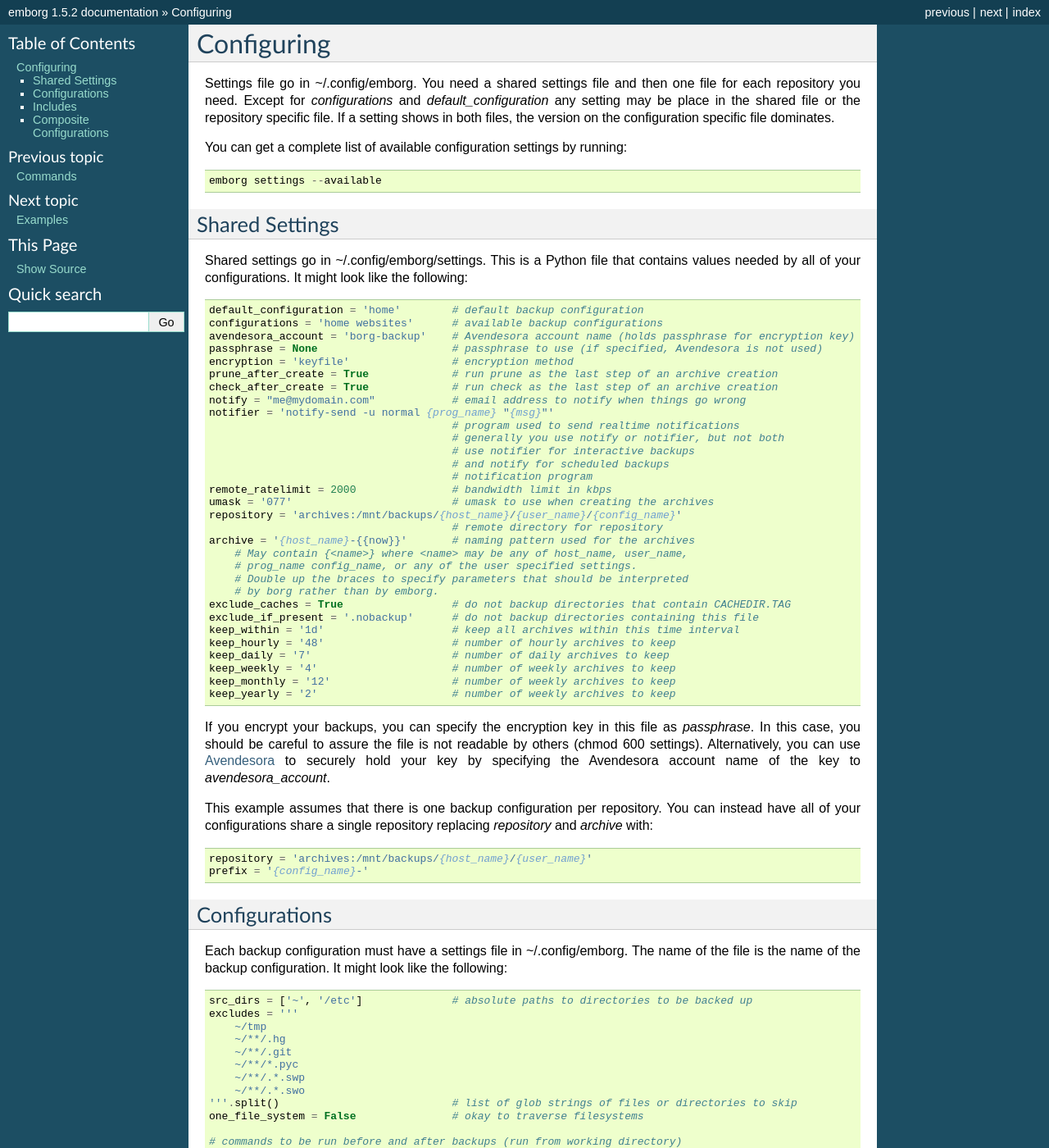
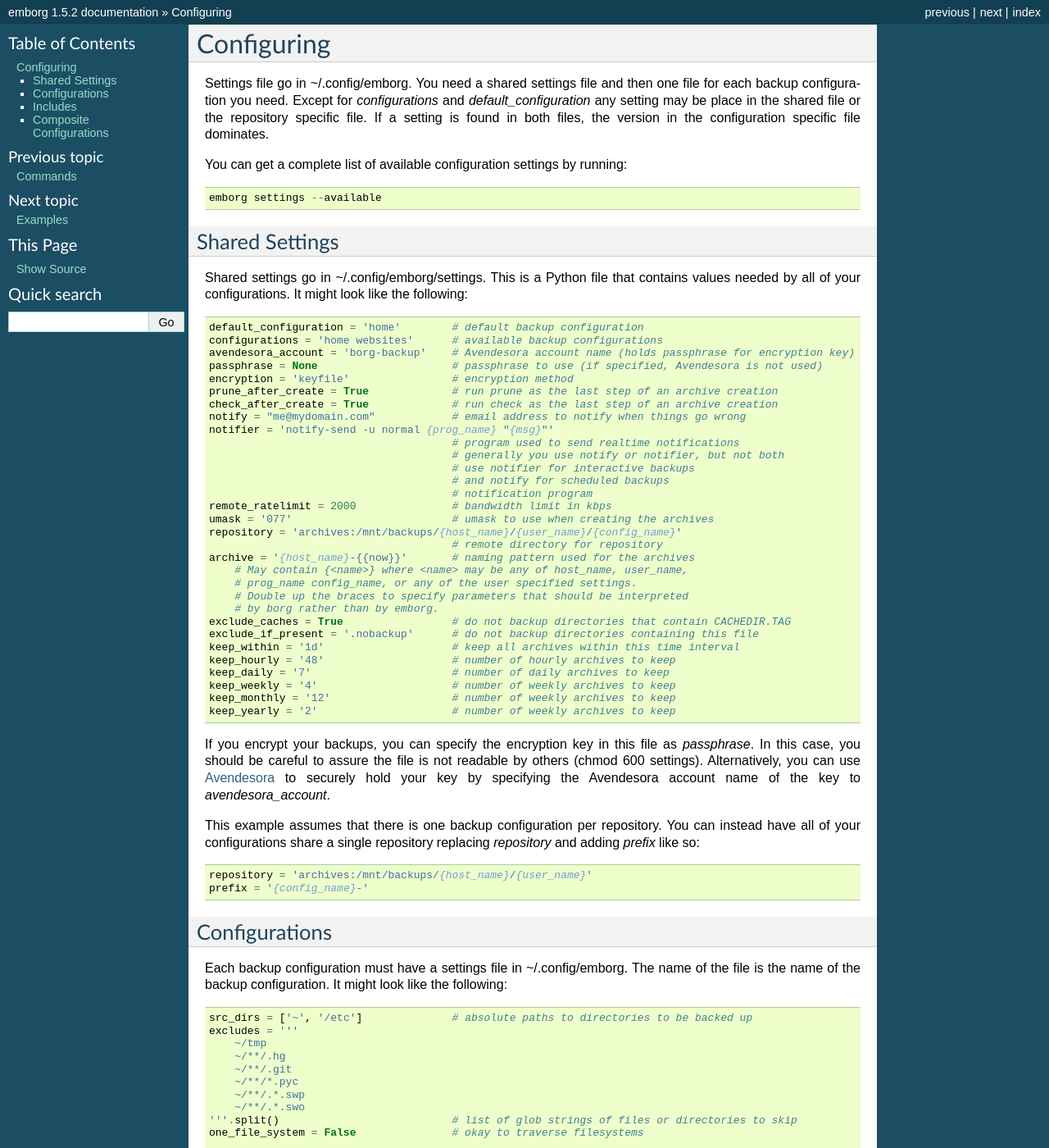
Before and after one commit to KenKundert/emborg, a Sphinx documentation site: the page built from doc/configuring.rst, in a window 1280 px wide and 1400 px high. Shown: the whole window at 82% size. Built offline with Sphinx 7.4.7, drawn with Linux system fonts in a browser that asks for light colours.

Commit message:
Fix some errors in the documenation.

```diff
--- a/doc/configuring.rst
+++ b/doc/configuring.rst
@@ -4,10 +4,10 @@
 ===========
 
 Settings file go in ~/.config/emborg. You need a shared settings file and then
-one file for each repository you need.  Except for *configurations* and
-*default_configuration* any setting may be place in the shared file or the
-repository specific file.  If a setting shows in both files, the version on the
-configuration specific file dominates.
+one file for each backup configuration you need.  Except for *configurations*
+and *default_configuration* any setting may be place in the shared file or the
+repository specific file.  If a setting is found in both files, the version in
+the configuration specific file dominates.
 
 You can get a complete list of available configuration settings by running::
 
@@ -61,7 +61,7 @@
 
 This example assumes that there is one backup configuration per repository. You
 can instead have all of your configurations share a single repository replacing
-*repository* and *archive* with::
+*repository* and adding *prefix* like so::
 
     repository = 'archives:/mnt/backups/{host_name}/{user_name}'
     prefix = '{config_name}-'
--- a/doc/examples.rst
+++ b/doc/examples.rst
@@ -35,7 +35,7 @@
 
     # repository settings
     repository = 'backups:/mnt/backups/{host_name}-{user_name}-{config_name}'
-    archive = '{config_name}-{{now:%Y%m%d}}'
+    archive = '{prefix}{{now:%Y%m%d}}'
     prefix = '{config_name}-'
     compression = 'lz4'
 
```
Also changed, not shown: other parts of doc/examples.rst (+1 -3 lines), doc/commands.rst (+14 -12 lines), 1 other file.
